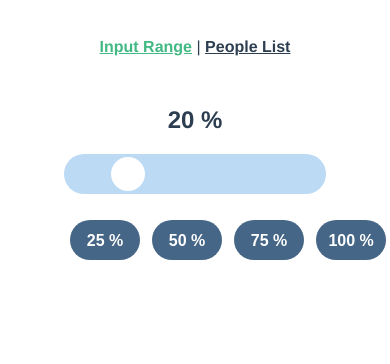
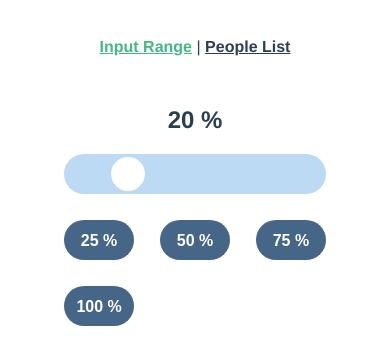
Before and after one commit to Stendart/custom-range, a Vue app: page / in a window 390 px wide. Shown: the top 364 px of the page. Built offline with nearby package versions, Linux system fonts and the light colour scheme; no server answers.

Commit message:
fix mobile

```diff
--- a/src/components/RangeBtns.vue
+++ b/src/components/RangeBtns.vue
@@ -22,21 +22,25 @@
     .range__btns {
         display: flex;
         justify-content: space-between;
+        flex-wrap: wrap;
 
-        margin-top: 26px;
+
     }
     .range__btn {
         min-width: 70px;
+        min-height: 40px;
 
-        color: #fff;
+        margin-top: 26px;
 
-        min-height: 40px;
         background-color: #456686;
         border-radius: 20px;
         border: 0;
-        margin: 0 6px;
+
+        cursor: pointer;
+
         font-size: 16px;
         font-weight: bold;
         padding-top: 4px;
+        color: #fff;
     }
 </style>
```
